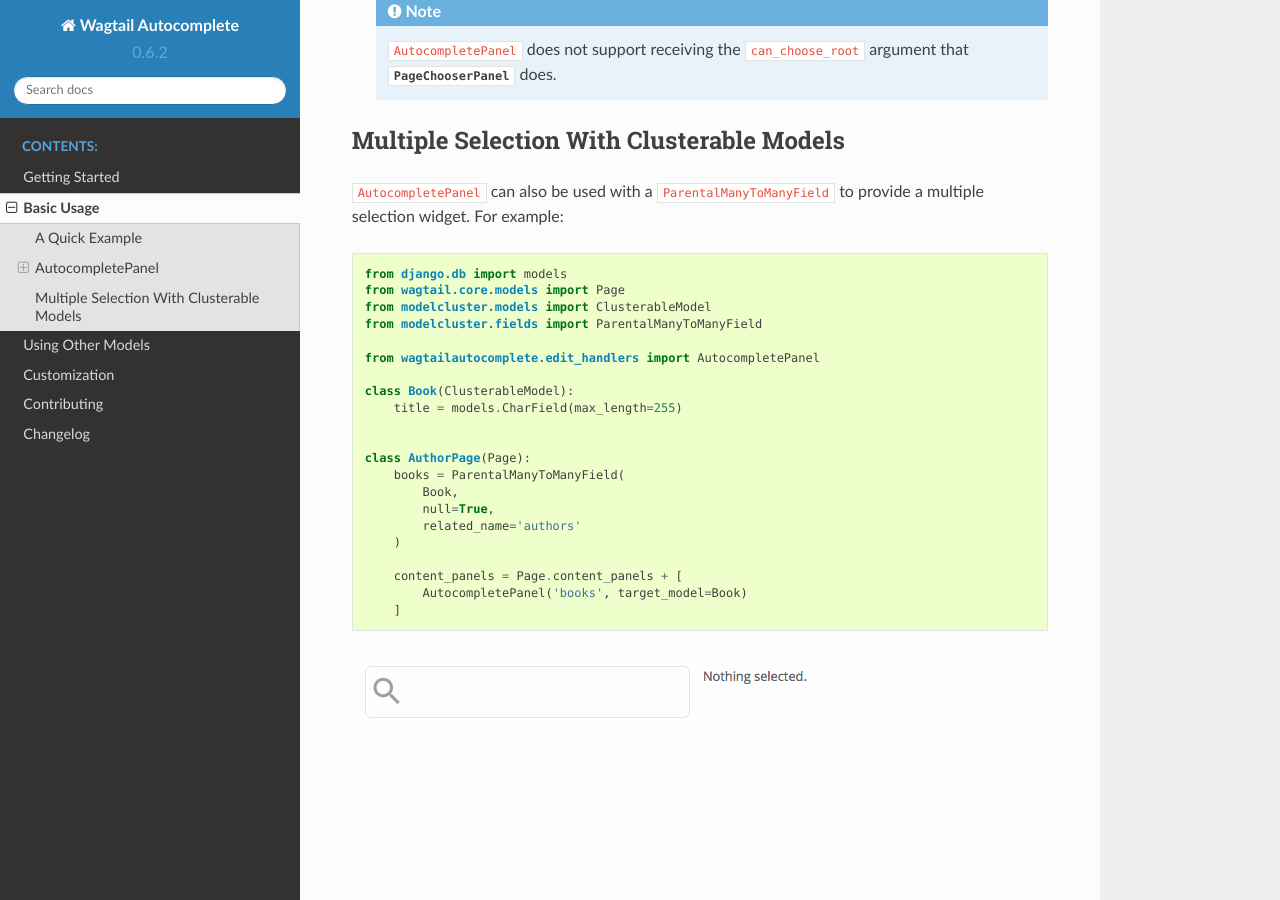
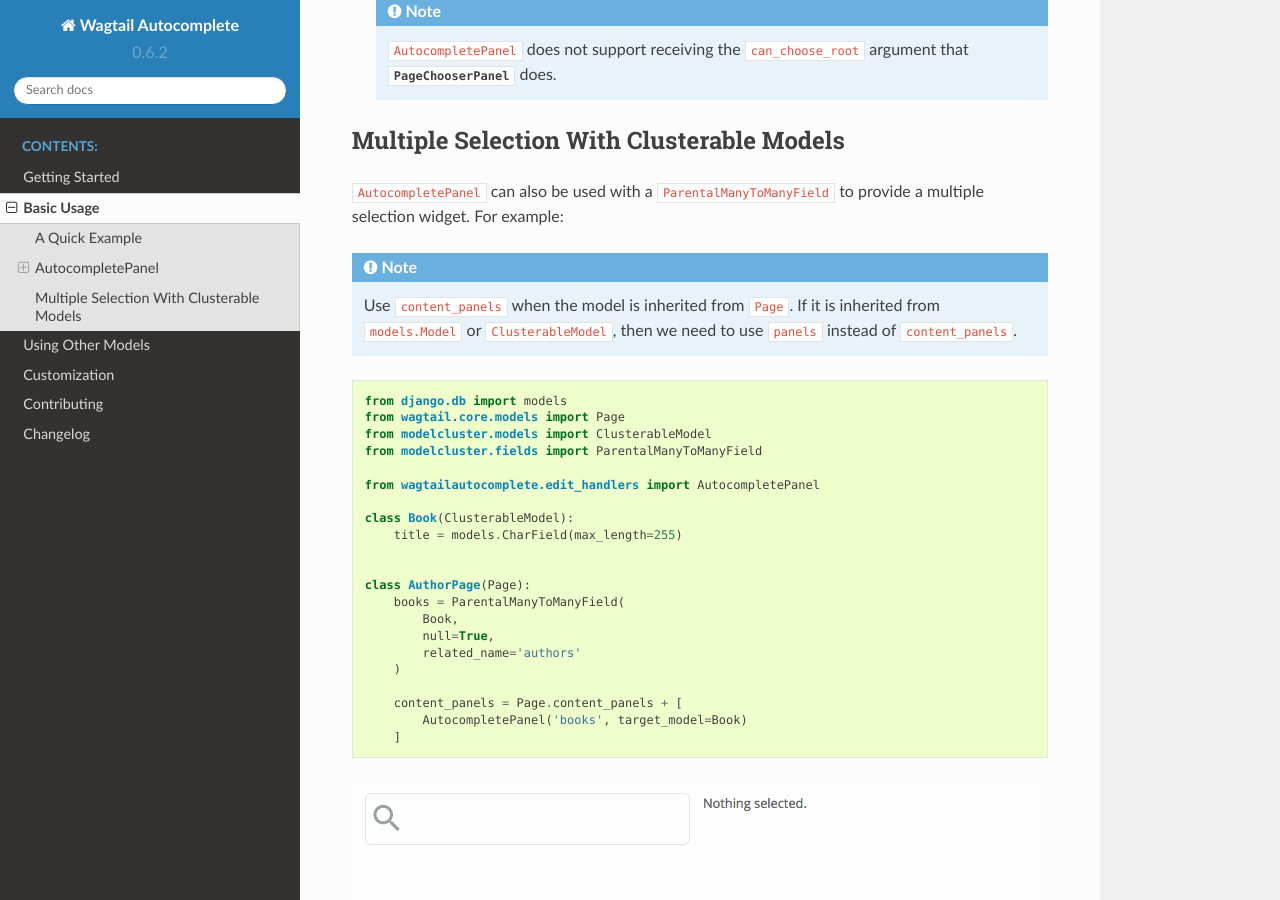
Before and after one commit to wagtail/wagtail-autocomplete, a Sphinx documentation site: the page built from docs/basic_usage.rst, in a window 1280 px wide and 900 px high, scrolled down 1548 px. Built offline with Sphinx 7.4.7 and the Read the Docs theme 2.0.0, drawn with Linux system fonts in a browser that asks for light colours.

Commit message:
Improves docs to specify when to use content_panels and when to use panels

```diff
--- a/docs/basic_usage.rst
+++ b/docs/basic_usage.rst
@@ -68,6 +68,11 @@ Multiple Selection With Clusterable Models
 ``AutocompletePanel`` can also be used with a ``ParentalManyToManyField`` to
 provide a multiple selection widget. For example:
 
+.. note::
+   Use ``content_panels`` when the model is inherited from ``Page``. If it is
+   inherited from ``models.Model`` or ``ClusterableModel``, then we need to
+   use ``panels`` instead of ``content_panels``.
+
 .. code-block:: python
 
     from django.db import models
```
